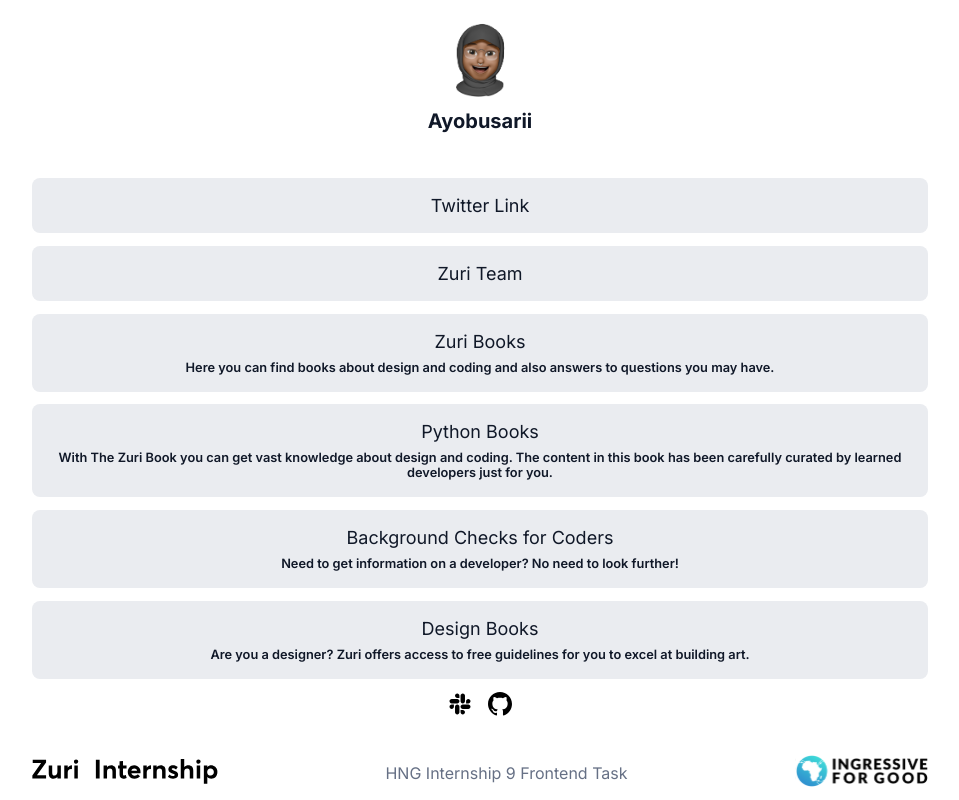
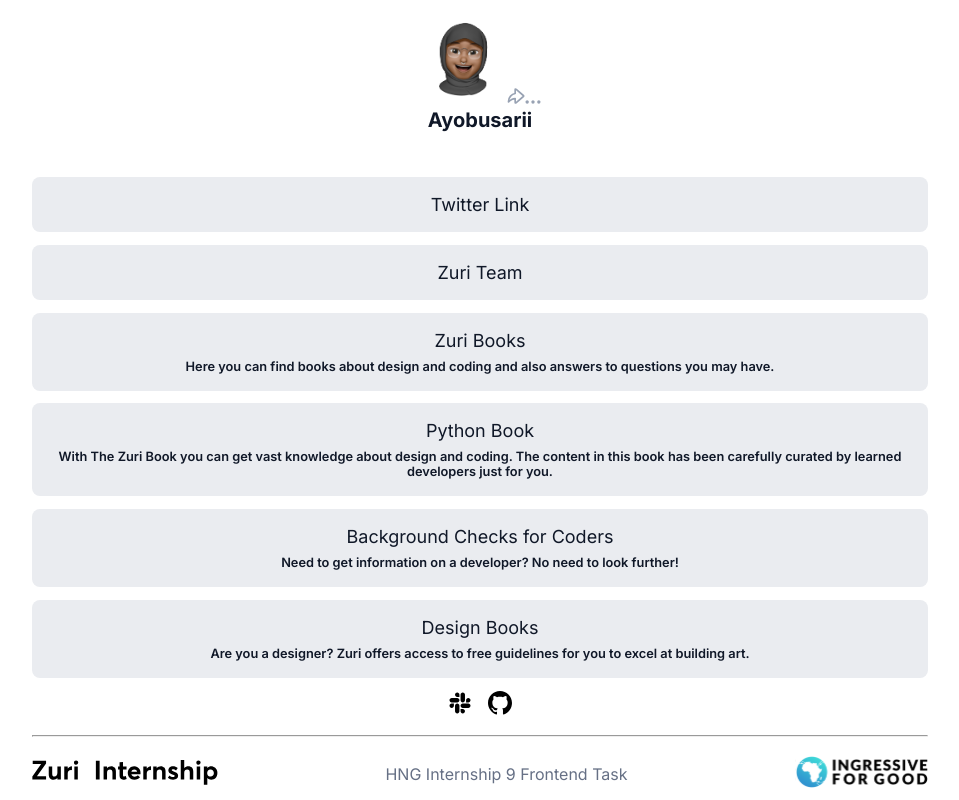
Before and after one commit to HassanatB-O/hng-linktree, a React (Create React App) app: page / in a window 1280 px wide. Shown: the whole page, without its empty margins (160-1119 px from the left). Built offline with nearby package versions, Linux system fonts and the light colour scheme.

Commit message:
add hr, and share and ellipsis svg

```diff
--- a/src/Linktree.js
+++ b/src/Linktree.js
@@ -4,12 +4,16 @@ export default function Linktree() {
   return (
     <div className='linktree--div'>
         <div>
-            <img src='Image/New Note.png' alt='a memoji of a dark skin hijabi with a nose ring smiling with teeth' id='profile-img'/>
+            <div>
+                <img src='Image/New Note.png' alt='a memoji of a dark skin hijabi with a nose ring smiling with teeth' id='profile-img'/>
+                <img src='Image/share.svg' className='share--icon' alt='the share icon'/>
+                <img src='Image/ellipsis.svg' className='ellipsis' alt='the ellipsis icon represented with three grey periods'/>
+            </div>
         </div>
-        <h2 id='twitter'>Ayobusarii</h2>
+        <h2 id='twitter' style={{clear: 'right'}}>Ayobusarii</h2>
         <h2 id='slack'>HassanatB-O</h2>
         <div className='links-div'>
-            <a href='https://twitter.com/Ayobusarii'>
+             <a href='https://twitter.com/Ayobusarii'>
                 <p className='link' id='btn__zuri'>Twitter Link</p>
             </a>
             <a href='https://training.zuri.team/'>
@@ -23,7 +27,7 @@ export default function Linktree() {
             </a>
             <a href='https://books.zuri.team/python-for-beginners?ref_id=HassanatB-O'>
                 <div className='link' id='book__python'>
-                    <p>Python Books</p>
+                    <p>Python Book</p>
                     <p className='description'>With The Zuri Book you can get vast knowledge about design and coding. The content in this book has been carefully curated by learned developers just for you.</p>
                 </div>
             </a>
@@ -46,6 +50,7 @@ export default function Linktree() {
                 </div>
             </div>
         </div>
+        <hr/>
         <div className='footer'>
             <div>
                 <img src='/Image/Zuri-logo.svg' alt='a logo spelling out Zuri Internship in black, bold colors'/>
```
